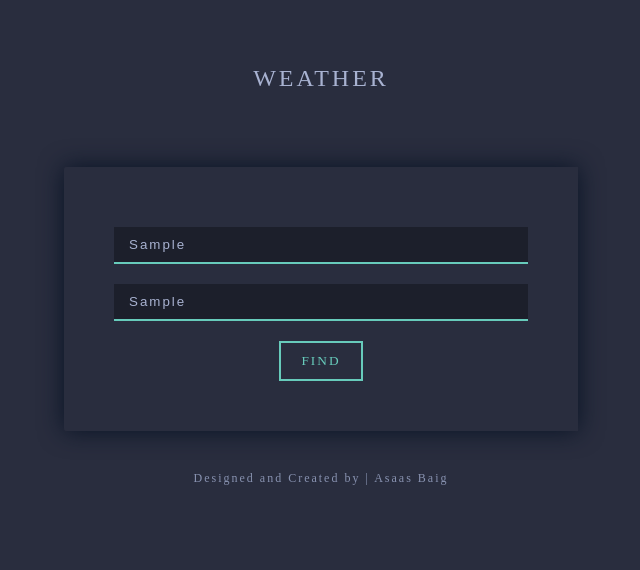
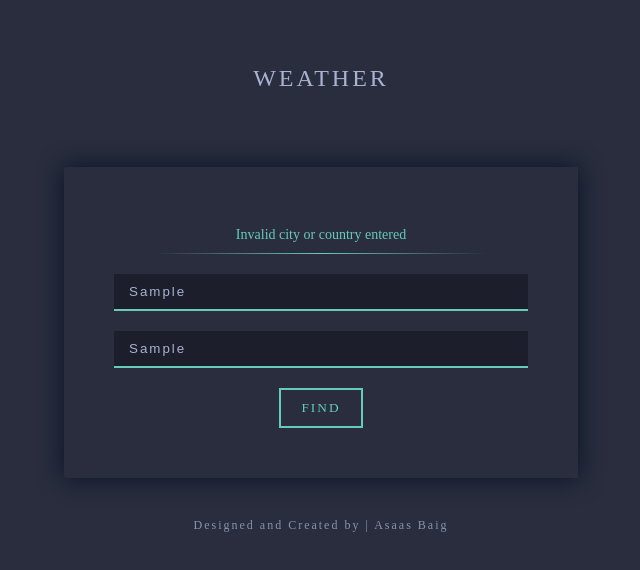
Before and after one commit to cindered/weather-app, a React (Create React App) app: page / in a window 1280 px wide. Both pictures are taken after typing "Sample", "Sample" into the empty fields and a click on the button "FIND". Shown: the top 570 px of the page, without its empty margins (319-959 px from the left). Built offline with nearby package versions, Linux system fonts and the light colour scheme; no server answers.

Commit message:
Error component
- Added error component
- Added a few CSS animations

```diff
--- a/src/App.css
+++ b/src/App.css
@@ -127,7 +127,11 @@ button:hover {
   border-top-right-radius: 3px;
   border-left: solid 1px #a8b2d1;
   border-image: linear-gradient(0deg, #292d3e 2%, #a8b2d1 50%, #292d3e 98%) 1;
-  /*#a8b2d1*/
+
+  -webkit-animation: container-fade 1s;
+  -moz-animation: container-fade 1s;
+  -ms-animation: container-fade 1s;
+  animation: container-fade 1s;
 }
 
 .weather-container p {
@@ -136,6 +140,33 @@ button:hover {
   font-size: 16px;
   font-family: montserrat;
   color: #a8b2d1;
+}
+
+.error {
+  display: flex;
+  justify-content: center;
+  align-items: center;
+  padding: 10px 0px;
+  margin-bottom: 10px;
+  font-family: montserrat;
+  font-size: 14px;
+  border-bottom: solid 1px #67cbbb;
+  border-image: linear-gradient(90deg, #292d3e 10%, #67cbbb 50%, #292d3e 90%) 1;
+  color: #67cbbb;
+
+  -webkit-animation: error-fade 1.5s;
+  -moz-animation: error-fade 1.5s;
+  -ms-animation: error-fade 1.5s;
+  animation: error-fade 1.5s;
+}
+@keyframes error-fade {
+  from { opacity: 0; }
+  to { opacity: 1; }
+}
+
+@keyframes container-fade {
+  from { opacity: 0; }
+  to { opacity: 1; }
 }
 
 @media only screen and (max-width: 768px) {
--- a/src/App.js
+++ b/src/App.js
@@ -29,6 +29,8 @@ export default class App extends Component {
     var city = e.target.elements.city.value;
     var country = e.target.elements.country.value;
     var url = 'http://api.weatherstack.com/current?access_key='+API_KEY+'&query='+city+','+country+'';
+
+    this.setState({error: undefined});
 
     fetch(url, {
       method: 'GET',
@@ -63,6 +65,7 @@ export default class App extends Component {
           getWeather={this.getWeather}
           weatherData={this.state.weatherData}
           visible={this.state.visible}
+          error={this.state.error}
         />
         <Footer />
       </div>
--- /dev/null
+++ b/src/components/Error.js
@@ -0,0 +1,9 @@
+import React from 'react';
+
+export default function Error() {
+   return(
+      <div className="error">
+         Invalid city or country entered
+      </div>
+   );
+ }
--- a/src/components/Form.js
+++ b/src/components/Form.js
@@ -1,9 +1,12 @@
 import React from 'react';
-import FormInput from './FormInput.js'
+import FormInput from './FormInput.js';
+import Error from './Error.js';
+
 
 export default function Form(props) {
    return(
       <div className="form-container">
+         {props.error ? <Error /> : null}
          <FormInput getWeather={props.getWeather}/>
       </div>
    );
--- a/src/components/Interface.js
+++ b/src/components/Interface.js
@@ -6,7 +6,10 @@ export default function Interface(props) {
    console.log(props.weatherData)
    return(
       <div className="interface">
-         <Form getWeather={props.getWeather} />
+         <Form
+            getWeather={props.getWeather}
+            error={props.error}
+         />
          {props.visible ? <Weather weatherData={props.weatherData} /> : null}
       </div>
    );
```
Also changed, not shown: 1 other file (tests, documents, lock files or other folders).
